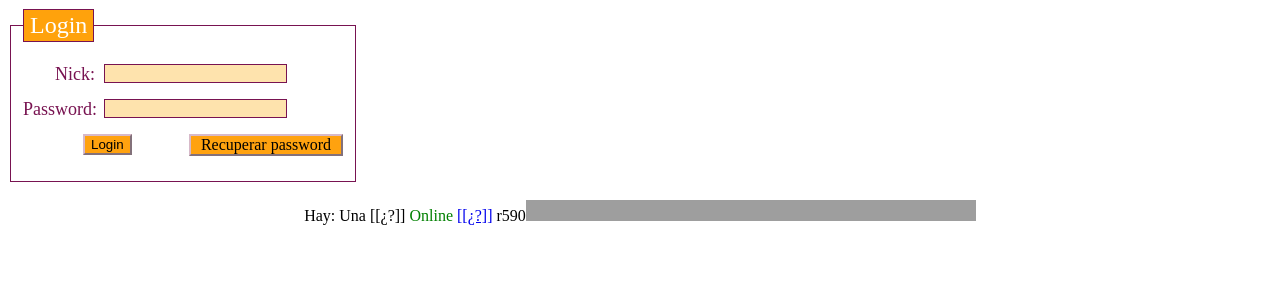
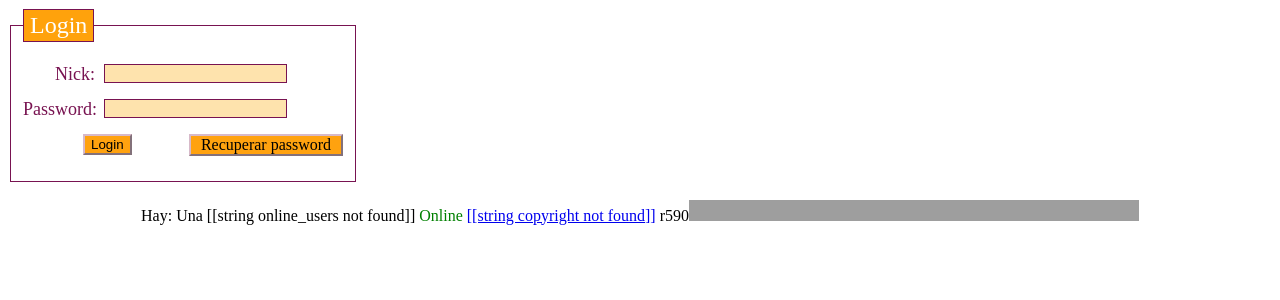
Before and after one commit to yatan/desnortado, a PHP site: page /index.php in a window 1280 px wide. Shown: the part 147-447 px from the top of the page. Run offline with PHP 8.4, Linux system fonts and the light colour scheme; a stand-in replaces the project's code that opens the database connection; some libraries are stand-ins or nearby versions; grey boxes are pictures that could not be loaded.

Commit message:
Añadido mensaje para strings no encontradas

```diff
--- a/include/funciones.php
+++ b/include/funciones.php
@@ -170,7 +170,7 @@
 	{
 		return $i18n_array[$text];
 	}else{
-		return "[[¿?]]";
+		return "[[string ".$text." not found]]";
 	}
 }
 
```
